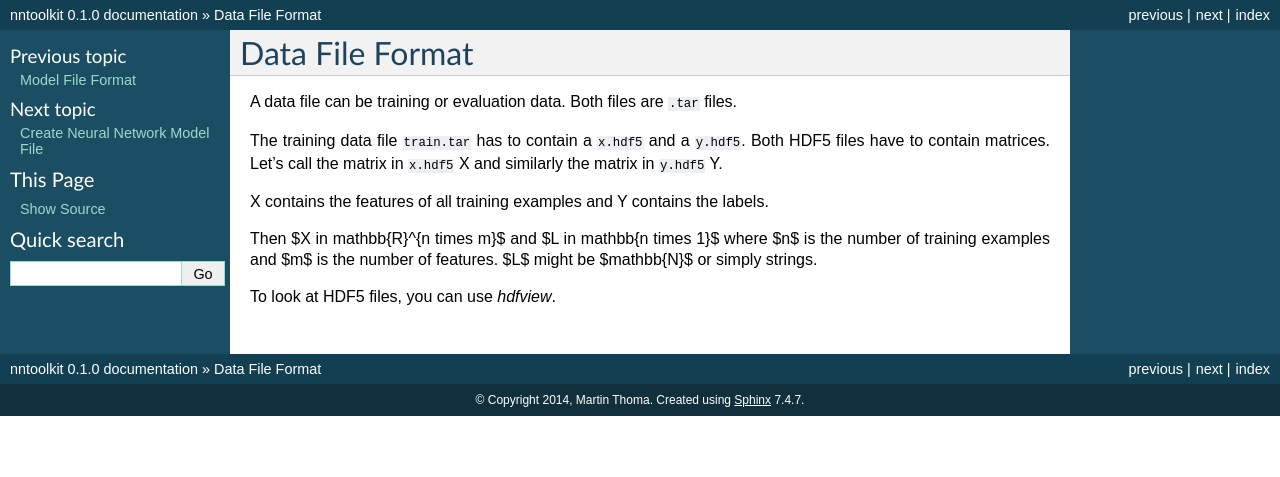
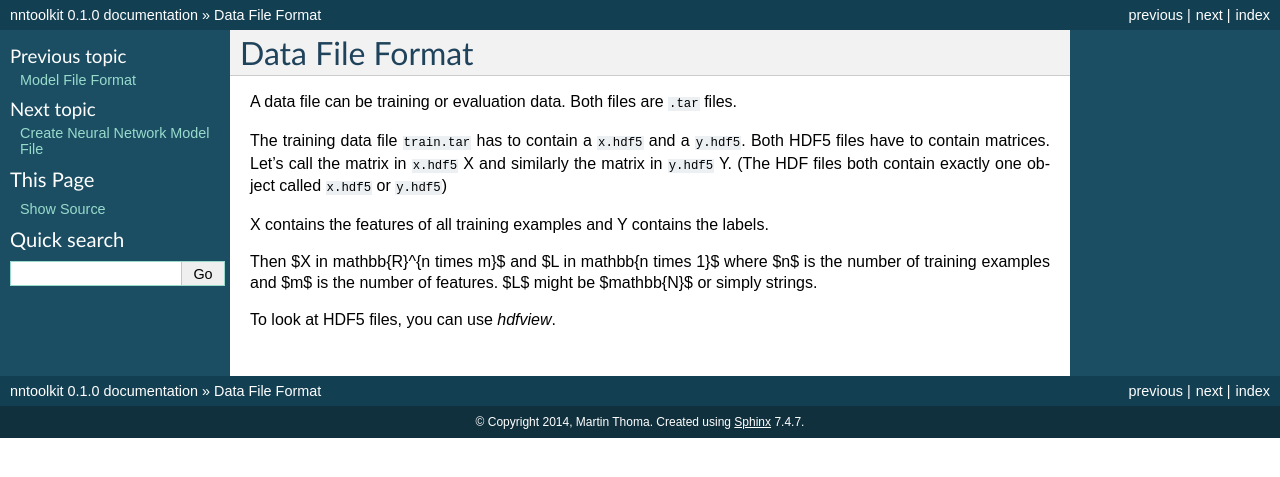
Before and after one commit to MartinThoma/nntoolkit, a Sphinx documentation site: the page built from docs/source/data-format.rst, in a window 1280 px wide. Shown: the top 477 px of the page. Built offline with Sphinx 7.4.7, drawn with Linux system fonts in a browser that asks for light colours.

Commit message:
docs/data-format.rst: Described how to look at HDF5 files

```diff
--- a/docs/source/data-format.rst
+++ b/docs/source/data-format.rst
@@ -6,6 +6,7 @@ A data file can be training or evaluation data. Both files are ``.tar`` files.
 The training data file ``train.tar`` has to contain a ``x.hdf5`` and a
 ``y.hdf5``. Both HDF5 files have to contain matrices. Let's call the matrix
 in ``x.hdf5`` X and similarly the matrix in ``y.hdf5`` Y.
+(The HDF files both contain exactly one object called ``x.hdf5`` or ``y.hdf5``)
 
 X contains the features of all training examples and Y contains the labels.
 
```
